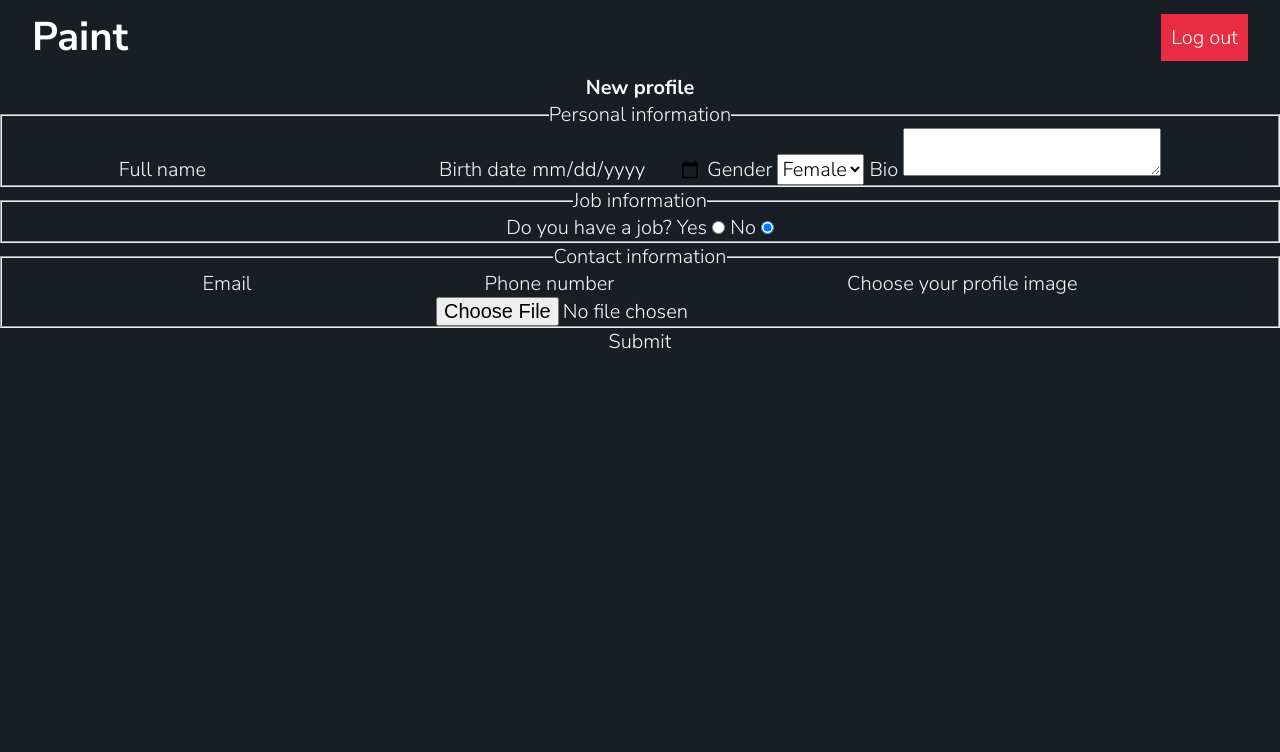
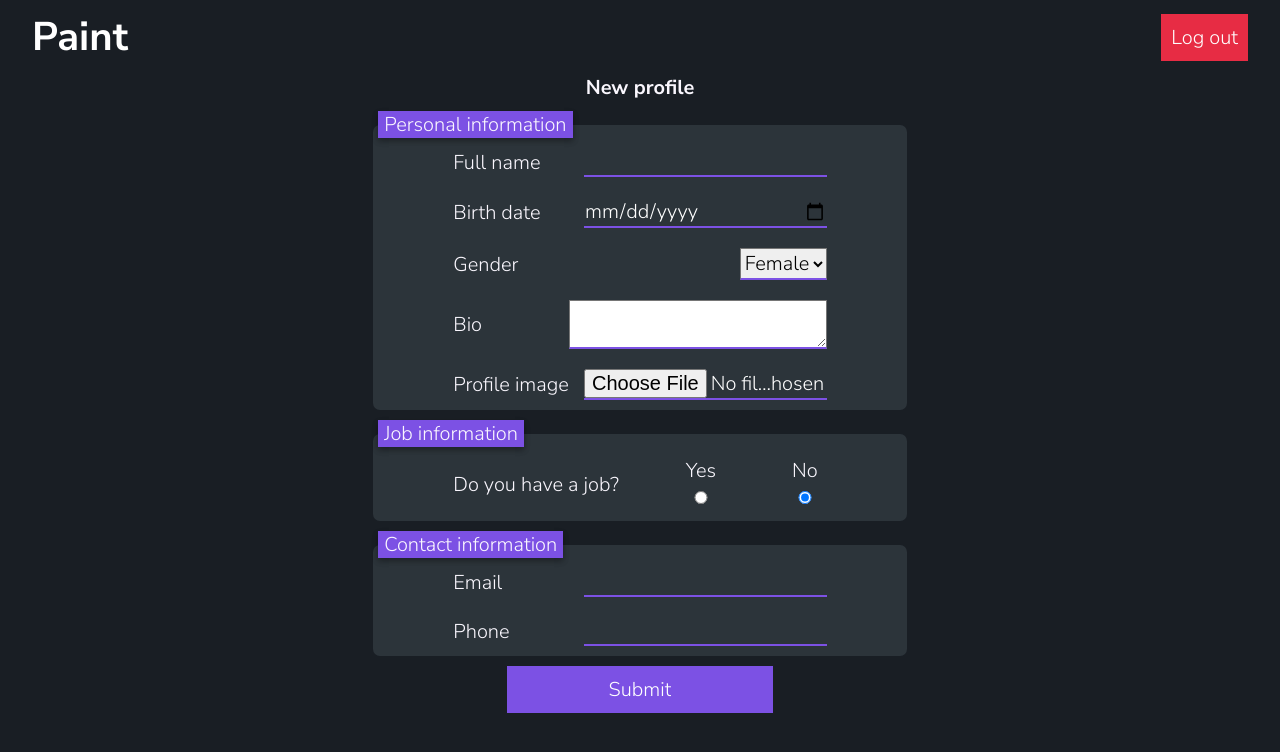
Before and after one commit to donkey-hott/Vue-mini-paint, a Vue app: page /new-user in a window 1280 px wide. Shown: the top 752 px of the page. Built offline with nearby package versions, Linux system fonts and the light colour scheme; no server answers; the database is empty; sample sign-in values are in the browser's storage.

Commit message:
add styling to the form

```diff
--- a/src/App.vue
+++ b/src/App.vue
@@ -24,9 +24,9 @@ export default defineComponent({
   font-size: 100%;
 }
 html,
-body,
 #app {
   height: 100%;
+  background: $dark-background;
 }
 
 #app {
@@ -35,8 +35,10 @@ body,
   -moz-osx-font-smoothing: grayscale;
   text-align: center;
   color: $dark-contrast;
-  background: $dark-background;
   font-size: 16px;
+  display: flex;
+  flex-direction: column;
+  align-items: center;
 }
 
 select,
--- a/src/views/Registration.vue
+++ b/src/views/Registration.vue
@@ -24,6 +24,10 @@
           Bio
           <textarea></textarea>
         </label>
+        <label for="avatar">
+          Profile image
+          <input type="file" id="avatar" />
+        </label>
       </fieldset>
       <fieldset class="form__job-infos">
         <legend>Job information</legend>
@@ -49,7 +53,8 @@
               id="no-job"
             />
           </label>
-          <div v-if="hasJob" class="job__details">
+        </label>
+        <template v-if="hasJob">
           <label for="company">
             Company
             <input type="text" id="company" />
@@ -58,8 +63,11 @@
             Post
             <input type="text" id="post" />
           </label>
-          </div>
+          <label for="linkedIn">
+            LinkedIn
+            <input type="url" id="linkedIn" />
           </label>
+        </template>
       </fieldset>
       <fieldset class="form__contact-infos">
         <legend>Contact information</legend>
@@ -68,25 +76,26 @@
           <input type="email" id="email" />
         </label>
         <label for="phone">
-          Phone number
+          Phone
           <input type="tel" id="phone" />
         </label>
-        <label for="avatar">
-          Choose your profile image
-          <input type="file" id="avatar" />
-        </label>
       </fieldset>
+      <base-button class="registration__submit">
         <label for="submit-form">
           <input type="submit" value="Submit" />
         </label>
+      </base-button>
     </form>
   </section>
 </template>
 
 <script>
+import BaseButton from "@/components/UI/BaseButton.vue";
 import { defineComponent, ref } from "@vue/runtime-core";
+/* TODO: make custom "input[type='file']" */
 
 export default defineComponent({
+  components: { BaseButton },
   setup() {
     const hasJob = ref(false);
 
@@ -97,4 +106,53 @@ export default defineComponent({
 });
 </script>
 
-<style></style>
+<style lang="scss" scoped>
+@import "../assets/colors.scss";
+
+.registration {
+  fieldset {
+    display: flex;
+    flex-direction: column;
+    align-items: center;
+    background: $light-background;
+    border: none;
+    border-radius: 7px;
+    margin: 0.5em 0;
+
+    legend {
+      text-align: left;
+      transform: translate(5px);
+      padding: 0 0.3em;
+      background: $emphasizing;
+      box-shadow: 0 3px 6px rgb(0 0 0 / 16%), 0 3px 6px rgb(0 0 0 / 23%);
+    }
+
+    > label {
+      width: 70%;
+      margin: 0.5em 0;
+      display: flex;
+      justify-content: space-between;
+      align-items: center;
+
+      > input,
+      textarea,
+      select {
+        border-bottom: 2px solid $emphasizing;
+        margin-left: 0.5em;
+      }
+
+      input {
+        width: 65%;
+      }
+    }
+  }
+  &__submit {
+    background: $emphasizing;
+    width: 50%;
+
+    input {
+      cursor: pointer;
+    }
+  }
+}
+</style>
```
Lines whose indentation alone changed are shown as unchanged.
